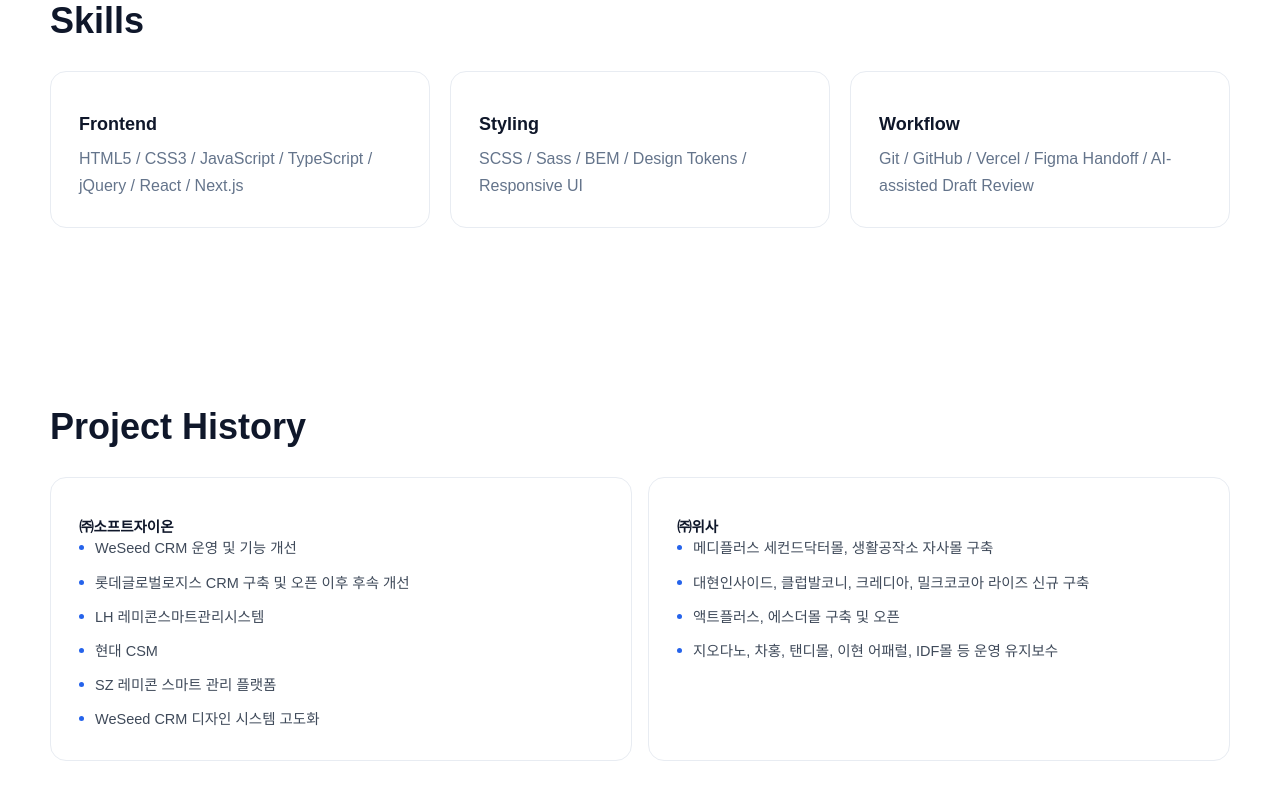
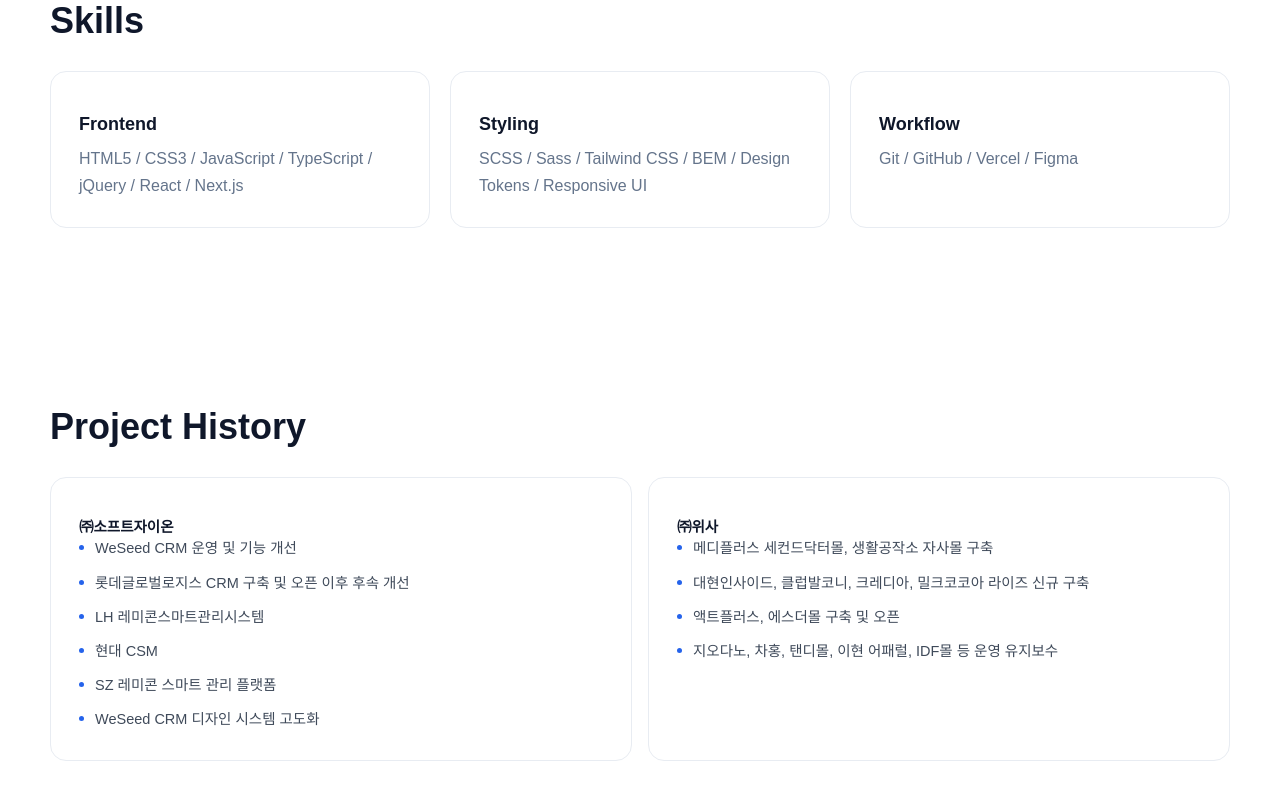
Before and after one commit to Rafdidas/about_me, a Next.js app: page /career in a window 1280 px wide. Shown: the part 1596-2396 px from the top of the page. Built offline with nearby package versions, Linux system fonts and the light colour scheme; a web font is replaced by a local one.

Commit message:
fix: 이력 스킬 사항 업데이트

```diff
--- a/src/data/career.ts
+++ b/src/data/career.ts
@@ -35,8 +35,8 @@
 
 export const skillGroups = [
   { title: "Frontend", items: ["HTML5", "CSS3", "JavaScript", "TypeScript", "jQuery", "React", "Next.js"] },
-  { title: "Styling", items: ["SCSS", "Sass", "BEM", "Design Tokens", "Responsive UI"] },
-  { title: "Workflow", items: ["Git", "GitHub", "Vercel", "Figma Handoff", "AI-assisted Draft Review"] }
+  { title: "Styling", items: ["SCSS", "Sass", "Tailwind CSS", "BEM", "Design Tokens", "Responsive UI"] },
+  { title: "Workflow", items: ["Git", "GitHub", "Vercel", "Figma"] }
 ];
 
 export const projectHistory = [
```
